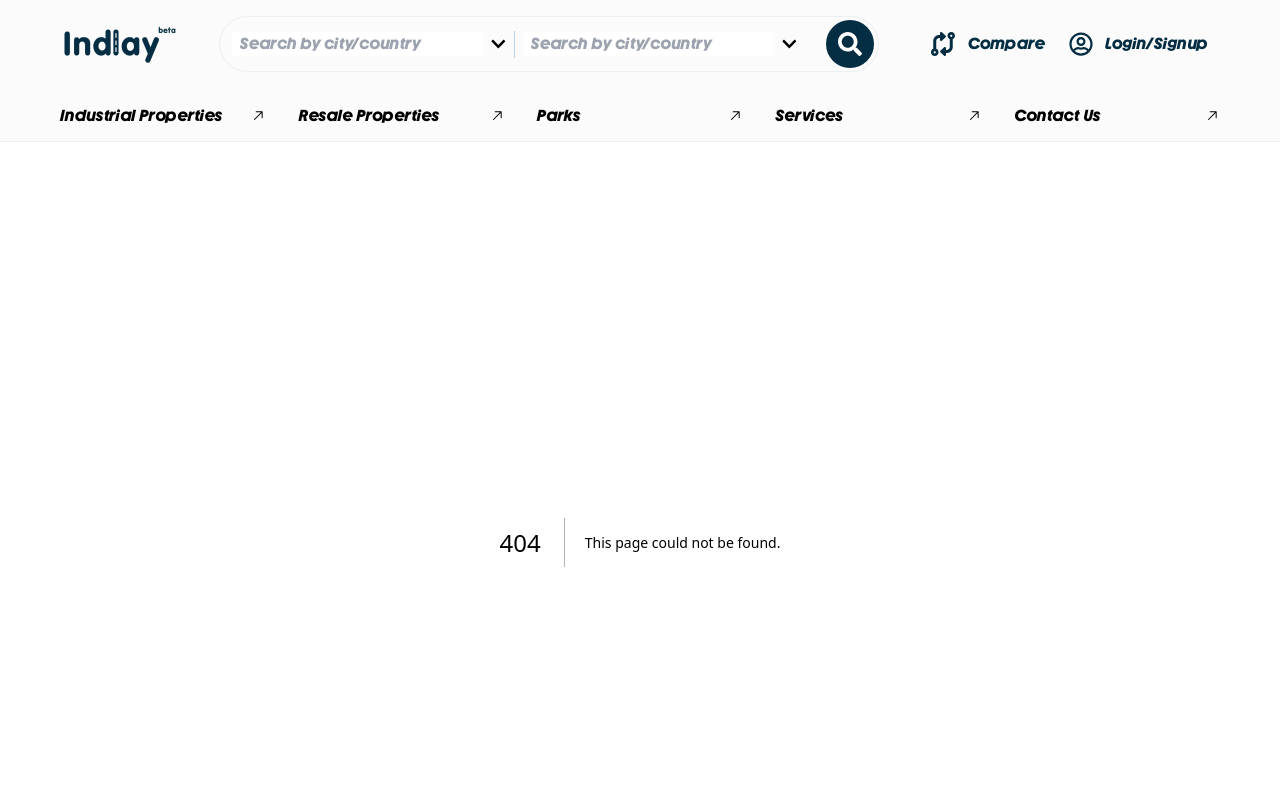
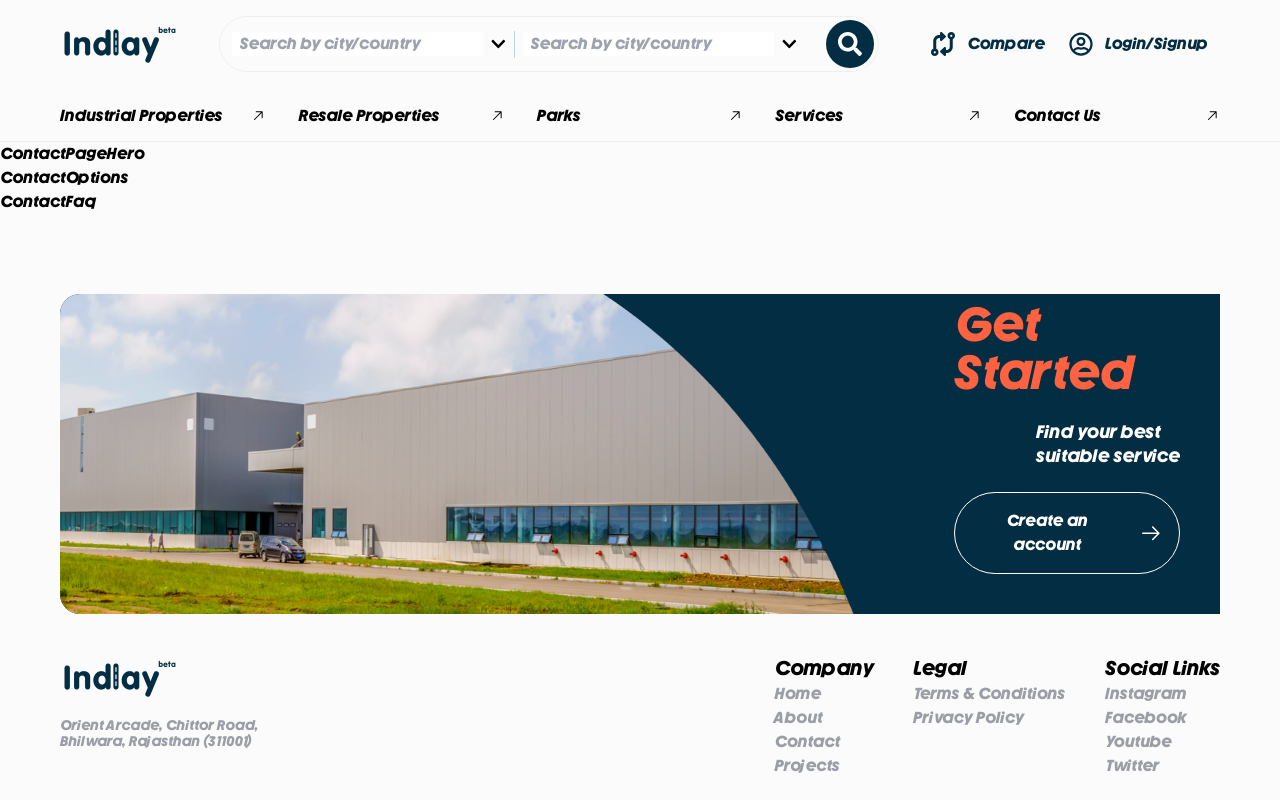
Before and after one commit to mahi25soni/indlay, a Next.js app: page /contact in a window 1280 px wide. Before the commit this address had no page. Shown: the top 800 px of the page. Built offline with nearby package versions, Linux system fonts and the light colour scheme.

Commit message:
Core ; Contact Page setup done

```diff
--- /dev/null
+++ b/src/app/contact/page.tsx
@@ -0,0 +1,28 @@
+import dynamic from "next/dynamic";
+import React from "react";
+
+const ContactOptions = dynamic(
+  () =>
+    import("@/components/ContactPageComponents/ContactOptions/ContactOptions"),
+);
+const ContactFaq = dynamic(
+  () => import("@/components/ContactPageComponents/ContactFaq/ContactFaq"),
+);
+const ContactPageHero = dynamic(
+  () =>
+    import(
+      "@/components/ContactPageComponents/ContactPageHero/ContactPageHero"
+    ),
+);
+
+const Contact = () => {
+  return (
+    <div>
+      <ContactPageHero />
+      <ContactOptions />
+      <ContactFaq />
+    </div>
+  );
+};
+
+export default Contact;
--- /dev/null
+++ b/src/components/ContactPageComponents/ContactFaq/ContactFaq.tsx
@@ -0,0 +1,7 @@
+import React from "react";
+
+const ContactFaq = () => {
+  return <div>ContactFaq</div>;
+};
+
+export default ContactFaq;
--- /dev/null
+++ b/src/components/ContactPageComponents/ContactOptions/ContactOptions.tsx
@@ -0,0 +1,7 @@
+import React from "react";
+
+const ContactOptions = () => {
+  return <div>ContactOptions</div>;
+};
+
+export default ContactOptions;
--- /dev/null
+++ b/src/components/ContactPageComponents/ContactPageHero/ContactPageHero.tsx
@@ -0,0 +1,7 @@
+import React from "react";
+
+const ContactPageHero = () => {
+  return <div>ContactPageHero</div>;
+};
+
+export default ContactPageHero;
```
